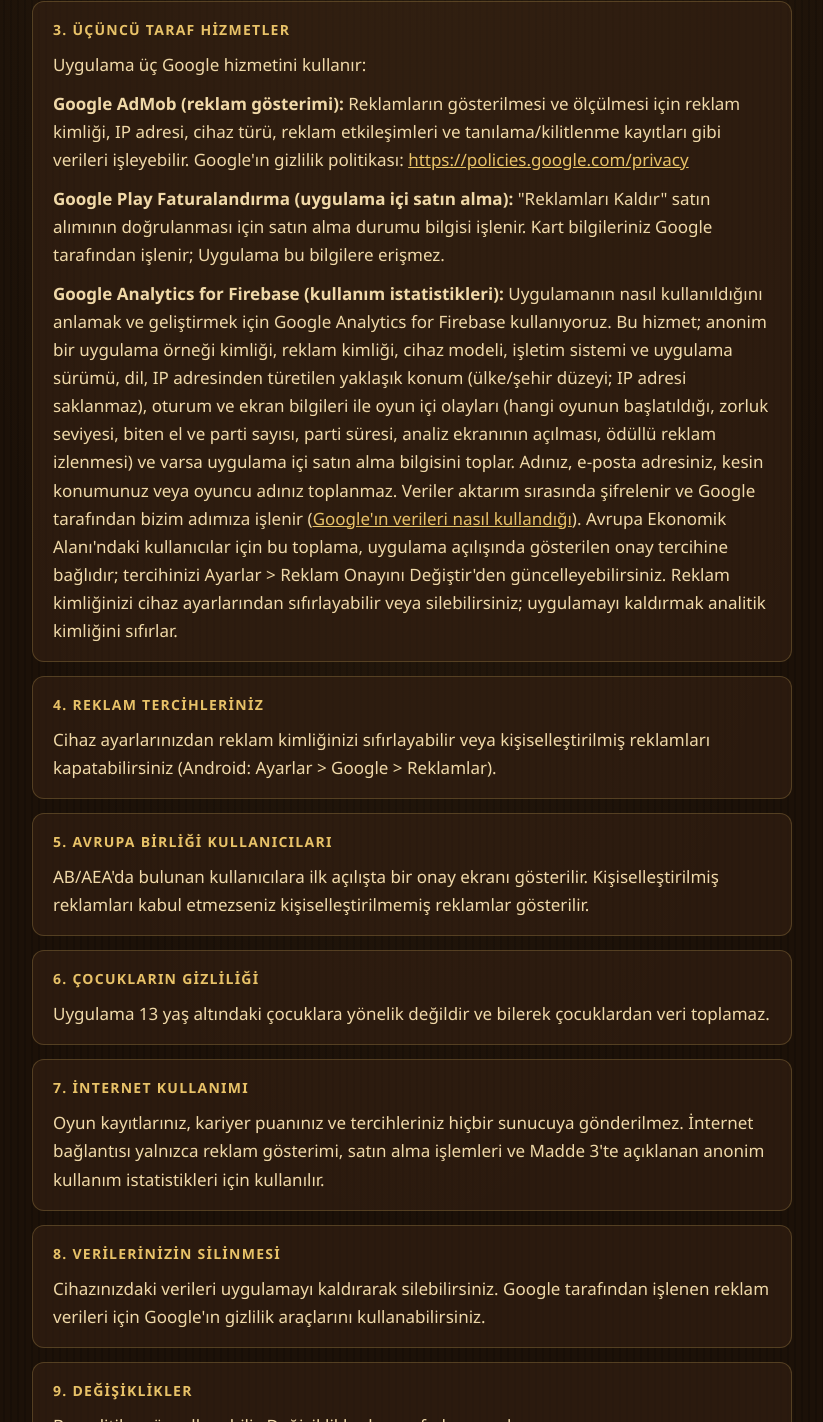
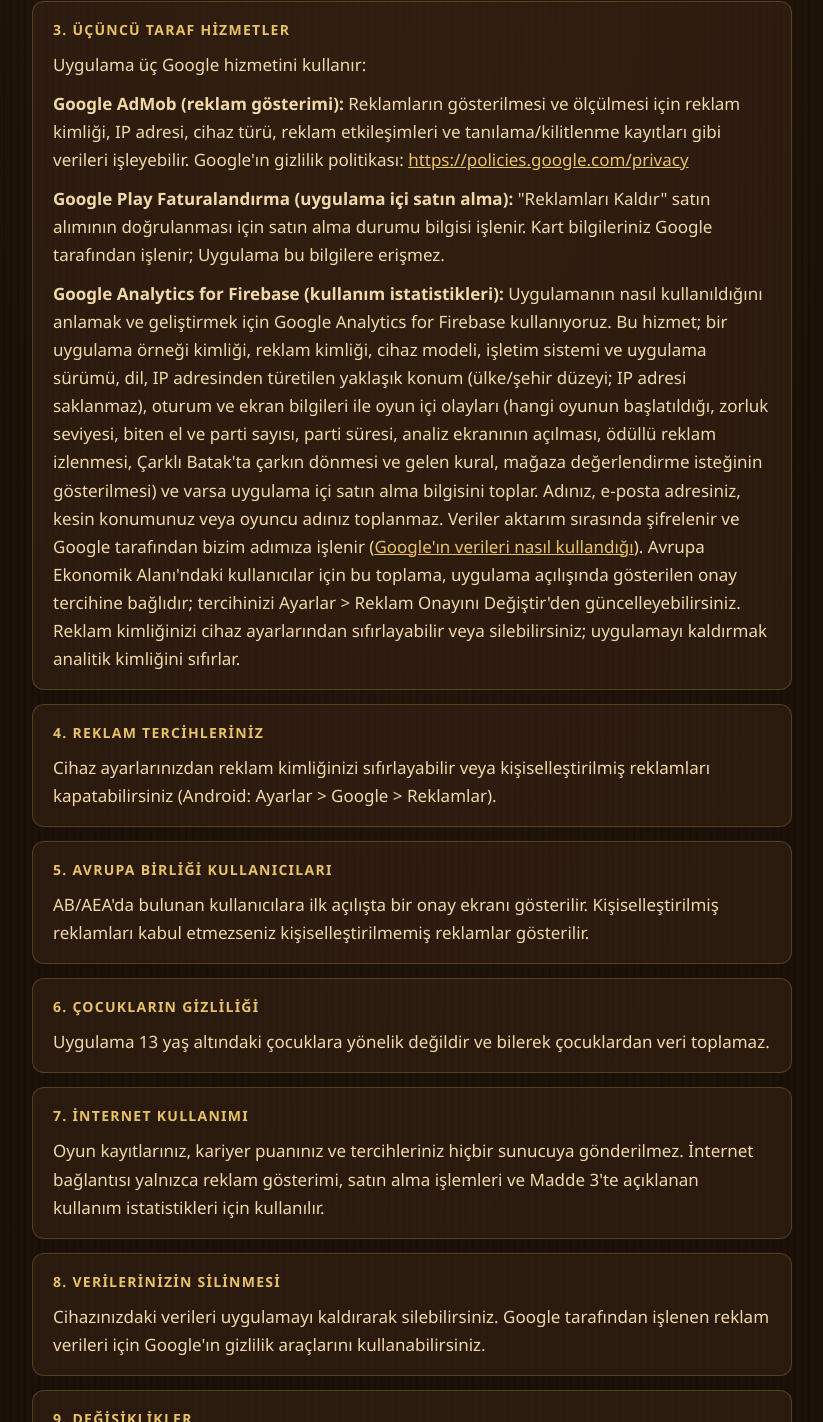
Before and after one commit to BatuhanDemirel/kahvehane-gizlilik, a plain HTML site: page index.html in a window 1280 px wide. Shown: the part 803-2225 px from the top of the page, without its empty margins (228-1051 px from the left). Drawn offline with Linux system fonts and the light colour scheme.

Commit message:
Gizlilik: birlesik Firebase metni (TR)

```diff
--- a/index.html
+++ b/index.html
@@ -43,7 +43,7 @@
       <p>Uygulama üç Google hizmetini kullanır:</p>
       <p><strong>Google AdMob (reklam gösterimi):</strong> Reklamların gösterilmesi ve ölçülmesi için reklam kimliği, IP adresi, cihaz türü, reklam etkileşimleri ve tanılama/kilitlenme kayıtları gibi verileri işleyebilir. Google'ın gizlilik politikası: <a href="https://policies.google.com/privacy">https://policies.google.com/privacy</a></p>
       <p><strong>Google Play Faturalandırma (uygulama içi satın alma):</strong> "Reklamları Kaldır" satın alımının doğrulanması için satın alma durumu bilgisi işlenir. Kart bilgileriniz Google tarafından işlenir; Uygulama bu bilgilere erişmez.</p>
-      <p><strong>Google Analytics for Firebase (kullanım istatistikleri):</strong> Uygulamanın nasıl kullanıldığını anlamak ve geliştirmek için Google Analytics for Firebase kullanıyoruz. Bu hizmet; anonim bir uygulama örneği kimliği, reklam kimliği, cihaz modeli, işletim sistemi ve uygulama sürümü, dil, IP adresinden türetilen yaklaşık konum (ülke/şehir düzeyi; IP adresi saklanmaz), oturum ve ekran bilgileri ile oyun içi olayları (hangi oyunun başlatıldığı, zorluk seviyesi, biten el ve parti sayısı, parti süresi, analiz ekranının açılması, ödüllü reklam izlenmesi) ve varsa uygulama içi satın alma bilgisini toplar. Adınız, e-posta adresiniz, kesin konumunuz veya oyuncu adınız toplanmaz. Veriler aktarım sırasında şifrelenir ve Google tarafından bizim adımıza işlenir (<a href="https://policies.google.com/technologies/partner-sites">Google'ın verileri nasıl kullandığı</a>). Avrupa Ekonomik Alanı'ndaki kullanıcılar için bu toplama, uygulama açılışında gösterilen onay tercihine bağlıdır; tercihinizi Ayarlar &gt; Reklam Onayını Değiştir'den güncelleyebilirsiniz. Reklam kimliğinizi cihaz ayarlarından sıfırlayabilir veya silebilirsiniz; uygulamayı kaldırmak analitik kimliğini sıfırlar.</p>
+      <p><strong>Google Analytics for Firebase (kullanım istatistikleri):</strong> Uygulamanın nasıl kullanıldığını anlamak ve geliştirmek için Google Analytics for Firebase kullanıyoruz. Bu hizmet; bir uygulama örneği kimliği, reklam kimliği, cihaz modeli, işletim sistemi ve uygulama sürümü, dil, IP adresinden türetilen yaklaşık konum (ülke/şehir düzeyi; IP adresi saklanmaz), oturum ve ekran bilgileri ile oyun içi olayları (hangi oyunun başlatıldığı, zorluk seviyesi, biten el ve parti sayısı, parti süresi, analiz ekranının açılması, ödüllü reklam izlenmesi, Çarklı Batak'ta çarkın dönmesi ve gelen kural, mağaza değerlendirme isteğinin gösterilmesi) ve varsa uygulama içi satın alma bilgisini toplar. Adınız, e-posta adresiniz, kesin konumunuz veya oyuncu adınız toplanmaz. Veriler aktarım sırasında şifrelenir ve Google tarafından bizim adımıza işlenir (<a href="https://policies.google.com/technologies/partner-sites">Google'ın verileri nasıl kullandığı</a>). Avrupa Ekonomik Alanı'ndaki kullanıcılar için bu toplama, uygulama açılışında gösterilen onay tercihine bağlıdır; tercihinizi Ayarlar &gt; Reklam Onayını Değiştir'den güncelleyebilirsiniz. Reklam kimliğinizi cihaz ayarlarından sıfırlayabilir veya silebilirsiniz; uygulamayı kaldırmak analitik kimliğini sıfırlar.</p>
     </section>
     <section>
       <h2>4. REKLAM TERCİHLERİNİZ</h2>
@@ -59,7 +59,7 @@
     </section>
     <section>
       <h2>7. İNTERNET KULLANIMI</h2>
-      <p>Oyun kayıtlarınız, kariyer puanınız ve tercihleriniz hiçbir sunucuya gönderilmez. İnternet bağlantısı yalnızca reklam gösterimi, satın alma işlemleri ve Madde 3'te açıklanan anonim kullanım istatistikleri için kullanılır.</p>
+      <p>Oyun kayıtlarınız, kariyer puanınız ve tercihleriniz hiçbir sunucuya gönderilmez. İnternet bağlantısı yalnızca reklam gösterimi, satın alma işlemleri ve Madde 3'te açıklanan kullanım istatistikleri için kullanılır.</p>
     </section>
     <section>
       <h2>8. VERİLERİNİZİN SİLİNMESİ</h2>
```
